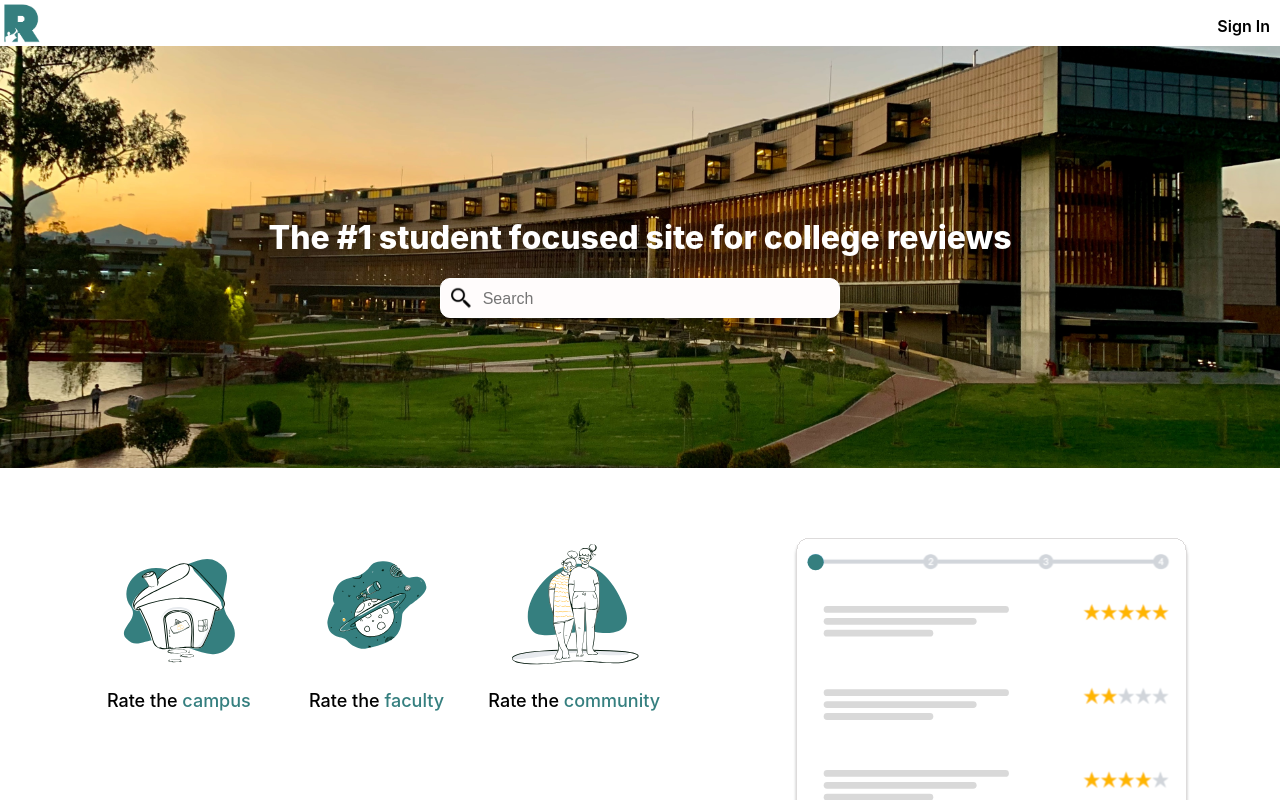
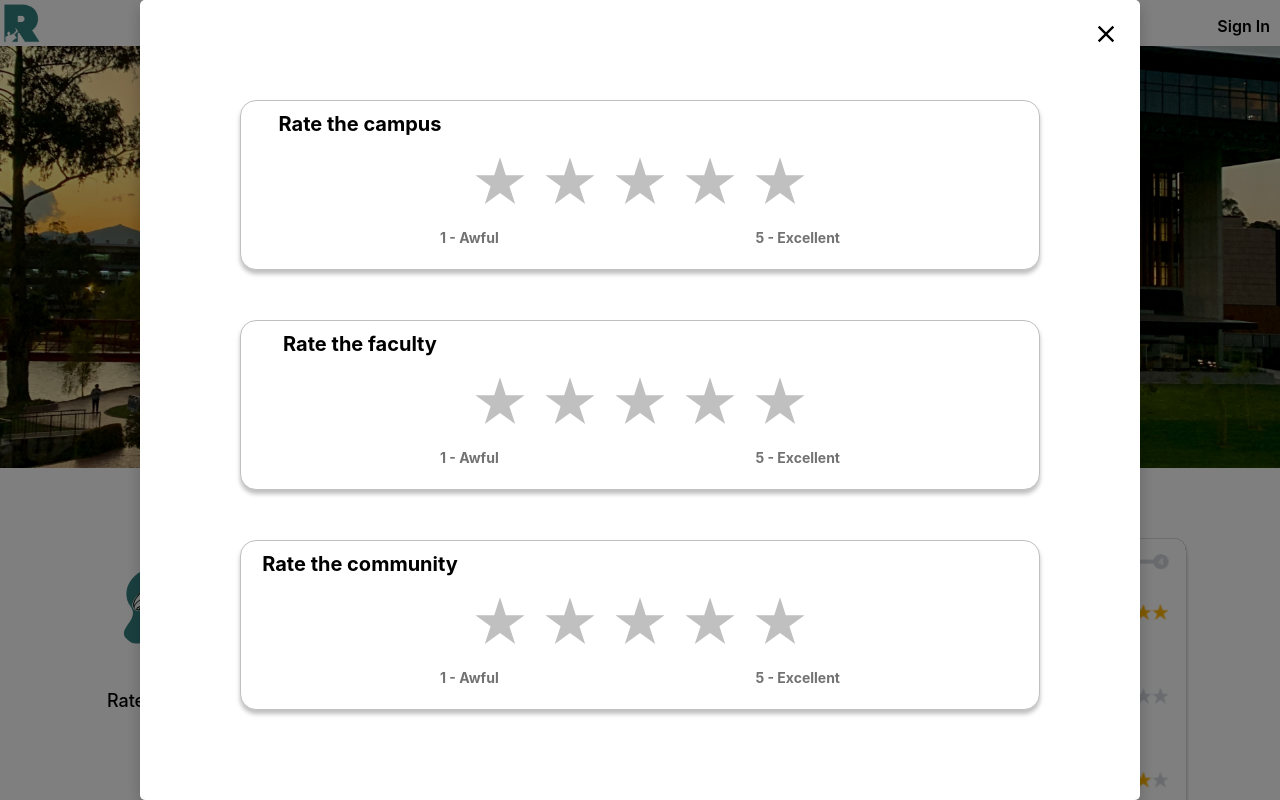
Before and after one commit to emmanuelorobinson/ratemycollege, a Next.js app: page / in a window 1280 px wide. Shown: the top 800 px of the page. Built offline with nearby package versions, Linux system fonts and the light colour scheme; no server answers.

Commit message:
star rating system done

```diff
--- /dev/null
+++ b/components/Review.jsx
@@ -0,0 +1,137 @@
+import React, { useRef, useEffect, useCallback, useState } from "react";
+import { useSpring, animated } from "react-spring";
+import styled from "styled-components";
+import { MdClose } from "react-icons/md";
+import Star from "./Star";
+import { useDispatch, useSelector } from "react-redux";
+import { reviewActions } from "../store/review-slice";
+
+const Review = ({ showReview, setShowReview }) => {
+  const dispatch = useDispatch();
+
+  const modalRef = useRef();
+
+  const animation = useSpring({
+    config: {
+      duration: 250,
+    },
+    opacity: showReview ? 1 : 0,
+    transform: showReview ? `translateY(0%)` : `translateY(-100%)`,
+  });
+
+  const closeModal = (e) => {
+    if (modalRef.current === e.target) {
+      dispatch(reviewActions.showReview());
+    }
+  };
+
+  const keyPress = useCallback((e) => {
+    if (e.key === "Escape" && showReview) {
+      dispatch(reviewActions.showReview());
+      console.log("I pressed");
+    }
+  });
+
+  useEffect(() => {
+    document.addEventListener("keydown", keyPress);
+    return () => document.removeEventListener("keydown", keyPress);
+  }, [keyPress]);
+
+  const [campus, rateCampus] = useState(0);
+  const [faculty, rateFaculty] = useState(0);
+  const [community, rateCommunity] = useState(0);
+
+  const setCampus = (value) => {
+    rateCampus(value);
+
+    console.log(campus);
+  };
+
+
+  return (
+    <>
+      {showReview ? (
+        <Background onClick={closeModal} ref={modalRef}>
+          <animated.div style={animation}>
+            <ModalWrapper showReview={showReview}>
+              {/* <ModalImg src={require('./modal.jpg')} alt='camera' /> */}
+              <ModalContent>
+                <Star rate={campus} setRate={setCampus} title={"Rate the campus"}/>
+                <Star rate={faculty} setRate={rateFaculty} title={"Rate the faculty"}/>
+                <Star rate={community} setRate={rateCommunity} title={"Rate the community"}/>
+
+              </ModalContent>
+              <CloseModalButton
+                aria-label="Close modal"
+                onClick={() => dispatch(reviewActions.showReview())}
+              />
+            </ModalWrapper>
+          </animated.div>
+        </Background>
+      ) : null}
+    </>
+  );
+};
+
+const Background = styled.div`
+  width: 100%;
+  height: 100%;
+  background: rgba(0, 0, 0, 0.5);
+  position: fixed;
+  display: flex;
+  justify-content: center;
+  align-items: center;
+  top: 0;
+  left: 0;
+`;
+
+const ModalWrapper = styled.div`
+  width: 1000px;
+  height: 800px;
+  box-shadow: 0 5px 16px rgba(0, 0, 0, 0.2);
+  background: #fff;
+  color: #000;
+  display: grid;
+  grid-template-columns: 1fr;
+  position: relative;
+  z-index: 10;
+  border-radius: 5px;
+
+  //allow for scrolling
+  overflow-y: auto;
+
+`;
+
+const ModalContent = styled.div`
+  display: flex;
+  flex-direction: column;
+  align-items: center;
+  line-height: 1.8;
+  color: #141414;
+
+  p {
+    margin-bottom: 1rem;
+    font-size: 1.6rem;
+    color: #292929;
+  }
+
+  button {
+    padding: 10px 24px;
+    background: #141414;
+    color: #fff;
+    border: none;
+  }
+`;
+
+const CloseModalButton = styled(MdClose)`
+  cursor: pointer;
+  position: absolute;
+  top: 20px;
+  right: 20px;
+  width: 28px;
+  height: 28px;
+  padding: 0;
+  z-index: 10;
+`;
+
+export default Review;
--- /dev/null
+++ b/components/Star.jsx
@@ -0,0 +1,111 @@
+import React, { useState } from "react";
+import styled from "styled-components";
+import { FaStar } from "react-icons/fa";
+import StarIcon from "../public/svgs/starIcon";
+
+const Star = (props) => {
+  return (
+    <Container>
+      <h2>{props.title}</h2>
+
+      <div className="wrapper">
+        {[...Array(5)].map((item, index) => {
+          const givenRating = index + 1;
+          return (
+            <label key={index}>
+              <Radio
+                type="radio"
+                value={givenRating}
+                onClick={() => {
+                  props.setRate(givenRating);
+                }}
+              />
+              <Rating>
+                <StarIcon
+                  color={
+                    givenRating < props.rate || givenRating === props.rate
+                      ? "#357F7F"
+                      : "rgb(192,192,192)"
+                  }
+                />
+              </Rating>
+            </label>
+          );
+        })}
+      </div>
+      <div className="scale">
+        <p>1 - Awful</p>
+        <p>5 - Excellent</p>
+      </div>
+    </Container>
+  );
+};
+
+const Container = styled.div`
+  box-sizing: border-box;
+  width: 800px;
+  height: 170px;
+  background: #ffffff;
+  border: 1px solid #c0c0c0;
+  box-shadow: 0px 4px 4px rgba(0, 0, 0, 0.25);
+  border-radius: 16px;
+
+  display: flex;
+  flex-direction: column;
+  justify-content: center;
+  align-items: center;
+  font-size: 50px;
+
+  margin-top: 100px;
+  margin-bottom: -50px;
+
+  .wrapper {
+    display: flex;
+    flex-direction: row;
+  }
+
+  h2 {
+    /* Rate the campus */
+
+    position: relative;
+
+    left: -280px;
+    top: 10px;
+
+    font-style: normal;
+    font-weight: 700;
+    font-size: 20px;
+    line-height: 24px;
+
+    color: #000000;
+  }
+
+  .scale {
+    position: relative;
+    display: flex;
+    justify-content: space-between;
+    top: -20px;
+    align-items: center;
+    width: 400px;
+
+    p {
+      /* 1 - Awful */
+
+      font-style: normal;
+      font-weight: 700;
+      font-size: 14px;
+      line-height: 22px;
+
+      color: #727272;
+    }
+  }
+`;
+const Radio = styled.input`
+  display: none;
+`;
+const Rating = styled.div`
+  cursor: pointer;
+  margin: 0 10px;
+`;
+
+export default Star;
--- a/pages/index.jsx
+++ b/pages/index.jsx
@@ -5,6 +5,7 @@ import Feature from "../components/Feature";
 import Footer from "../components/Footer";
 import styled from "styled-components";
 import Modal from "../components/Modal";
+import Review from "../components/Review";
 
 import { useSelector } from "react-redux";
 
@@ -44,6 +45,7 @@ export default function Home() {
         <Feature />
         <Footer />
         <Modal showModal={showModal} />
+        <Review showReview={true} />
 
       </main>
     </StyledLanding>
--- /dev/null
+++ b/public/svgs/starIcon.jsx
@@ -0,0 +1,20 @@
+import React from "react";
+
+function StarIcon({color}) {
+  return (
+    <svg
+      xmlns="http://www.w3.org/2000/svg"
+      width="50"
+      height="50"
+      fill="none"
+      viewBox="0 0 58 55"
+    >
+      <path
+        fill={color}
+        d="M29 0l6.735 20.73h21.797L39.898 33.54l6.736 20.73L29 41.459 11.366 54.27l6.736-20.729L.468 20.73h21.797L29 0z"
+      ></path>
+    </svg>
+  );
+}
+
+export default StarIcon;
--- a/store/index.jsx
+++ b/store/index.jsx
@@ -1,9 +1,10 @@
 import { configureStore } from "@reduxjs/toolkit";
 
 import loginSlice from "./login-slice";
+import reviewSlice from "./review-slice";
 
 const store = configureStore({
-  reducer: { login: loginSlice.reducer },
+  reducer: { login: loginSlice.reducer, review: reviewSlice.reducer },
 });
 
 export default store;
--- /dev/null
+++ b/store/review-slice.jsx
@@ -0,0 +1,19 @@
+import { createSlice } from "@reduxjs/toolkit";
+
+const initialState = {
+  showReview: false,
+};
+
+const reviewSlice = createSlice({
+  name: "review",
+  initialState,
+  reducers: {
+    showSignInModal(state) {
+      state.showReview = !state.showReview;
+    }
+  }
+});
+
+export const reviewActions = reviewSlice.actions;
+
+export default reviewSlice
```
